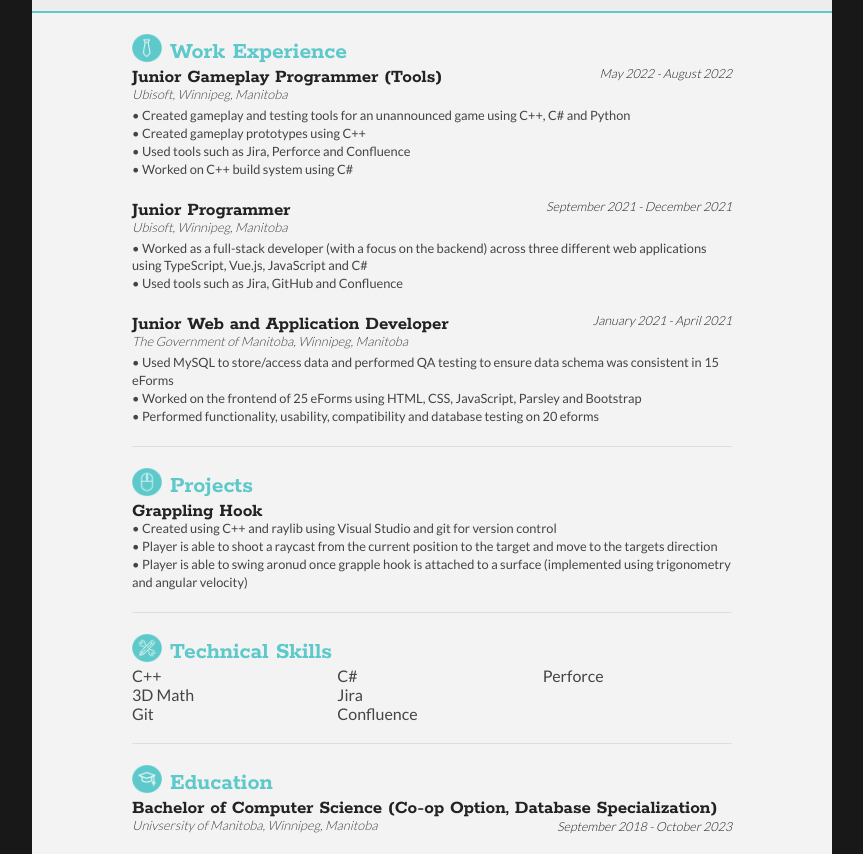
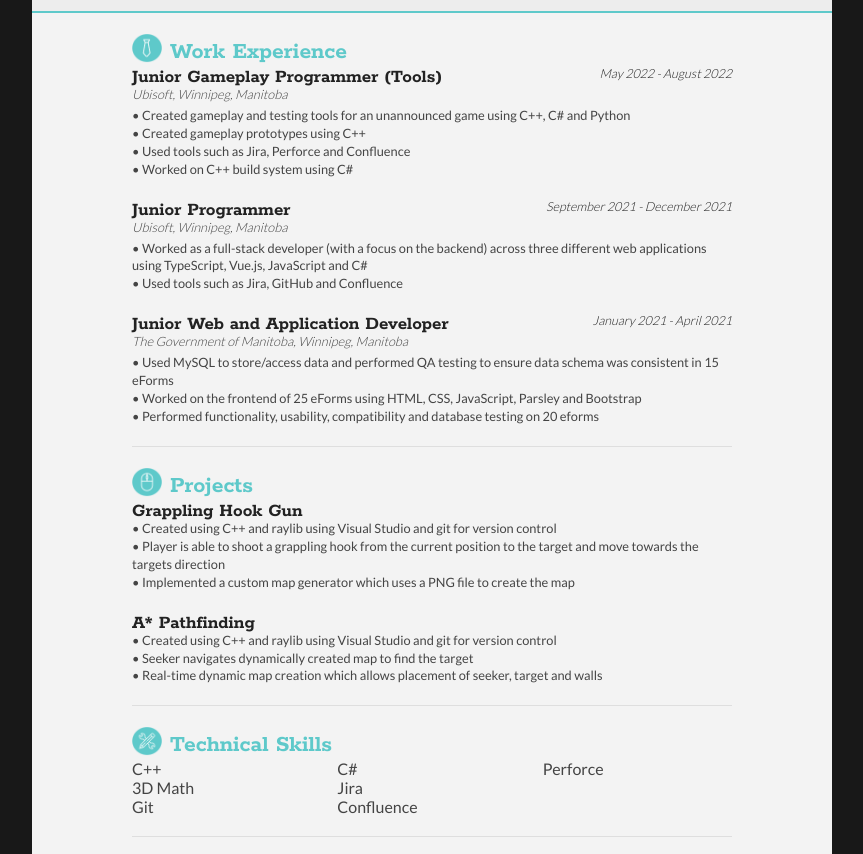
Before and after one commit to amukhi123/amukhi123.github.io, a plain HTML site: page Resume/index.html in a window 1280 px wide. Shown: the part 199-1053 px from the top of the page, without its empty margins (208-1071 px from the left). Drawn offline with Linux system fonts and the light colour scheme.

Commit message:
Added new project and updated existing project
Added A* pathfinding project to resume. Updated Grappling Hook Gun project.

```diff
--- a/Resume/index.html
+++ b/Resume/index.html
@@ -83,11 +83,19 @@
 			</div>
 			<div class="sectionContent">
 				<article>
-					<h2>Grappling Hook</h2>
+					<h2>Grappling Hook Gun</h2>
 					<p class="description">
 						&#x2022 Created using C++ and raylib using Visual Studio and git for version control <br>
-						&#x2022 Player is able to shoot a raycast from the current position to the target and move to the targets direction <br>
-						&#x2022 Player is able to swing aronud once grapple hook is attached to a surface (implemented using trigonometry and angular velocity)
+						&#x2022 Player is able to shoot a grappling hook from the current position to the target and move towards the targets direction <br>
+						&#x2022 Implemented a custom map generator which uses a PNG file to create the map
+					</p>
+				</article>
+				<article>
+					<h2>A* Pathfinding</h2>
+					<p class="description">
+						&#x2022 Created using C++ and raylib using Visual Studio and git for version control <br>
+						&#x2022 Seeker navigates dynamically created map to find the target <br>
+						&#x2022 Real-time dynamic map creation which allows placement of seeker, target and walls
 					</p>
 				</article>
 			</div>
```
